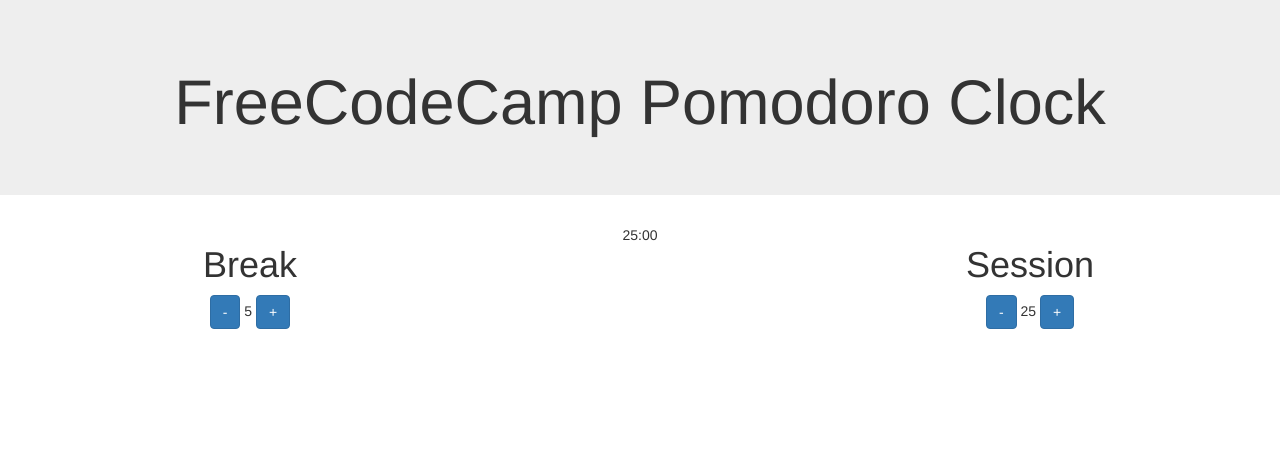
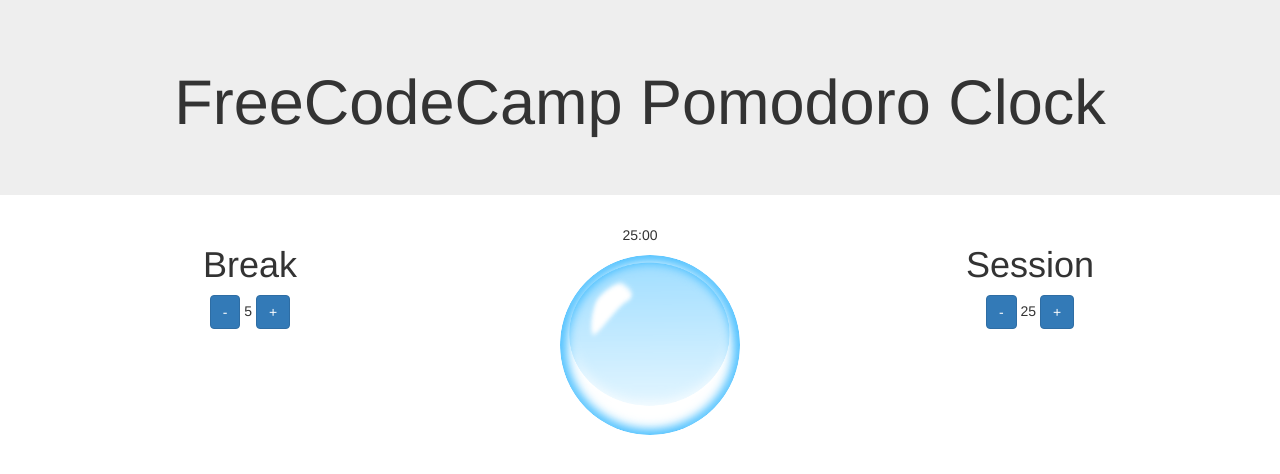
Before and after one commit to Mbalcorta/FCC_pomodoro, a plain HTML site: page index.html in a window 1280 px wide. Drawn offline with nearby package versions, Linux system fonts and the light colour scheme.

Commit message:
animated bubble added

```diff
--- a/app.js
+++ b/app.js
@@ -118,4 +118,22 @@ var disableButton = function(){
 $('.breakTime').html(breakTimer);
 
 
+ $("img").animate({
+       height: "180px",
+    width: "180px",
+    top: "-=90px",
+    left: "-=90px",
+        },
+        {
+            duration: 5000,
+            step: function() {
+
+                console.log($(this).width());
+            },
+            complete: function() {
+                 console.log("finished");
+            }
+     });
+
+
 });
--- a/index.html
+++ b/index.html
@@ -30,7 +30,12 @@
           </div>
           </div>
 
-          <div class="countDown col-sm-4">
+          <div class="timerCountDown col-sm-4">
+            <div class="countDown">
+            </div>
+             <div class="circle">
+              <img src="Bubble.png"/>
+              </div>
           </div>
 
            <div class="workTimer col-sm-4">
--- a/styles.css
+++ b/styles.css
@@ -4,3 +4,13 @@ button, .breakTime, .workTime {
   display: inline-block
 
 }
+
+
+img {
+  position: relative;
+  top: 100px;
+  left: 100px;
+  height: 0px;
+  width: 0px;
+  border-radius: 100%;
+}
```
Also changed, not shown: Bubble.png (added).
